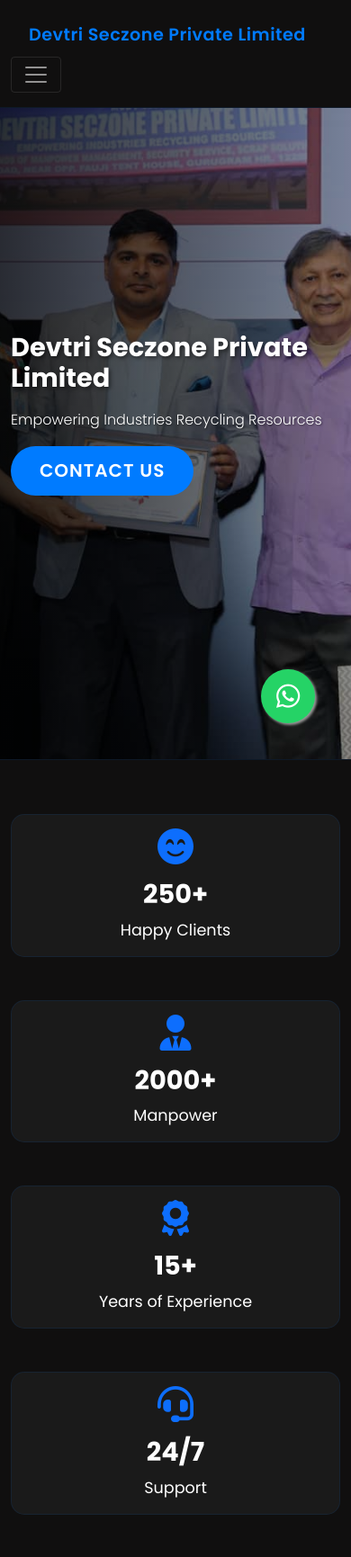
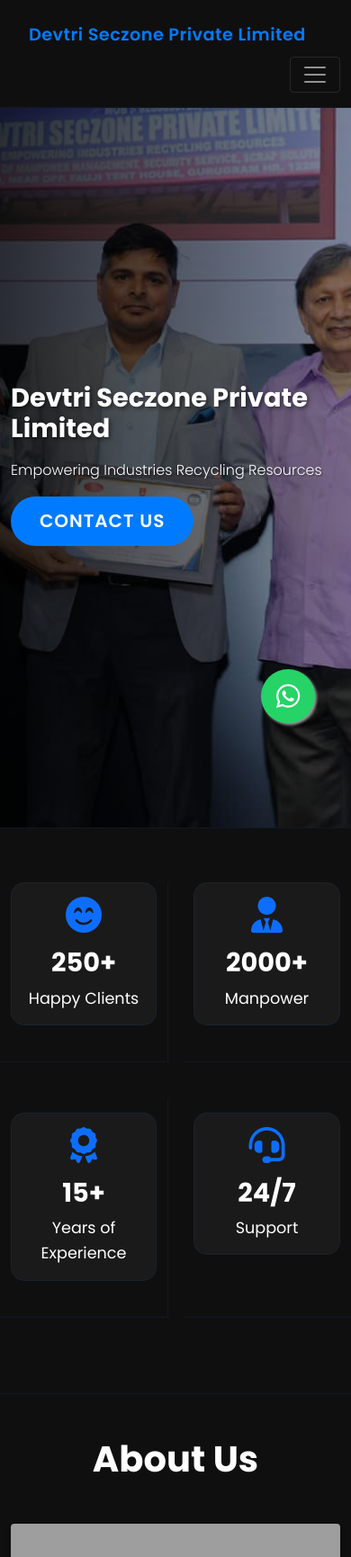
Before and after one commit to pratikonly/DevtriSeczone, a Flask app: page / in a window 390 px wide; the page is wider, and only the part inside the window is pictured. Shown: the top 1731 px of that part at 90% size. Run offline with Flask 3, Linux system fonts and the light colour scheme; grey boxes are pictures that could not be loaded.

Commit message:
Implement mobile-view responsive design updates:  Adjust menu toggle, slideshow, statistics, services, team, and blog sections for improved mobile layout and user experience.
Replit-Commit-Author: Agent
Replit-Commit-Session-Id: 40d2b48e-46ee-418c-8933-203de220964b
Replit-Commit-Screenshot-Url: https://storage.googleapis.com/screenshot-production-us-central1/af6a6090-154d-4363-9285-3f8022feea58/2921cb3f-05b9-4620-b9ab-38b10b85ba8e.jpg

```diff
--- a/static/css/style.css
+++ b/static/css/style.css
@@ -411,6 +411,118 @@ body {
         padding: 0.8rem 1rem !important;
         text-align: center;
     }
+
+    /* Add these mobile-specific styles */
+    .navbar-toggler {
+        margin-left: auto;
+    }
+
+    .navbar-collapse {
+        position: fixed;
+        top: 0;
+        right: -100%;
+        width: 80%;
+        height: 100vh;
+        background: var(--dark-bg);
+        padding: 2rem;
+        transition: right 0.3s ease;
+        z-index: 1040;
+    }
+
+    .navbar-collapse.show {
+        right: 0;
+    }
+
+    .hero {
+        height: 100vh;
+        padding-top: 76px;
+    }
+
+    .hero .slide img {
+        height: 100vh;
+        object-fit: cover;
+    }
+
+    .hero-overlay {
+        height: 100vh;
+    }
+
+    /* Statistics 2x2 grid */
+    .statistics .row {
+        display: grid;
+        grid-template-columns: repeat(2, 1fr);
+        gap: 1rem;
+    }
+
+    .statistics .col-md-3 {
+        width: 100%;
+        max-width: 100%;
+        border-bottom: 1px solid rgba(0, 123, 255, 0.1);
+        padding-bottom: 1rem;
+    }
+
+    .statistics .col-md-3:nth-child(odd) {
+        border-right: 1px solid rgba(0, 123, 255, 0.1);
+    }
+
+    .statistics .col-md-3:nth-child(n+3) {
+        padding-top: 1rem;
+    }
+
+    /* Services 2x2 grid */
+    .services .row {
+        display: grid;
+        grid-template-columns: repeat(2, 1fr);
+        gap: 1rem;
+    }
+
+    .services .col-md-4 {
+        width: 100%;
+        max-width: 100%;
+    }
+
+    .service-card {
+        height: 100%;
+        padding: 1rem;
+    }
+
+    /* Team cards 2x2 grid */
+    .team-section .row:not(.justify-content-center) {
+        display: grid;
+        grid-template-columns: repeat(2, 1fr);
+        gap: 1rem;
+    }
+
+    .team-section .col-md-4 {
+        width: 100%;
+        max-width: 100%;
+    }
+
+    .team-card {
+        padding: 1rem;
+    }
+
+    .team-member-img {
+        width: 120px;
+        height: 120px;
+    }
+
+    /* Blogs 2x2 grid */
+    .blogs .row {
+        display: grid;
+        grid-template-columns: repeat(2, 1fr);
+        gap: 1rem;
+    }
+
+    .blogs .col-md-3 {
+        width: 100%;
+        max-width: 100%;
+    }
+
+    .blog-card {
+        height: 100%;
+        padding: 1rem;
+    }
 }
 
 @media (max-width: 576px) {
--- a/static/js/main.js
+++ b/static/js/main.js
@@ -1,4 +1,28 @@
 document.addEventListener('DOMContentLoaded', function() {
+    // Navbar toggle behavior
+    const navbarToggler = document.querySelector('.navbar-toggler');
+    const navbarCollapse = document.querySelector('.navbar-collapse');
+
+    if (navbarToggler) {
+        navbarToggler.addEventListener('click', function() {
+            navbarCollapse.classList.toggle('show');
+        });
+
+        // Close menu when clicking outside
+        document.addEventListener('click', function(e) {
+            if (!navbarCollapse.contains(e.target) && !navbarToggler.contains(e.target)) {
+                navbarCollapse.classList.remove('show');
+            }
+        });
+
+        // Close menu when clicking a nav link
+        document.querySelectorAll('.navbar-nav .nav-link').forEach(link => {
+            link.addEventListener('click', function() {
+                navbarCollapse.classList.remove('show');
+            });
+        });
+    }
+
     // Navbar scroll behavior
     window.addEventListener('scroll', function() {
         const navbar = document.querySelector('.navbar');
```
